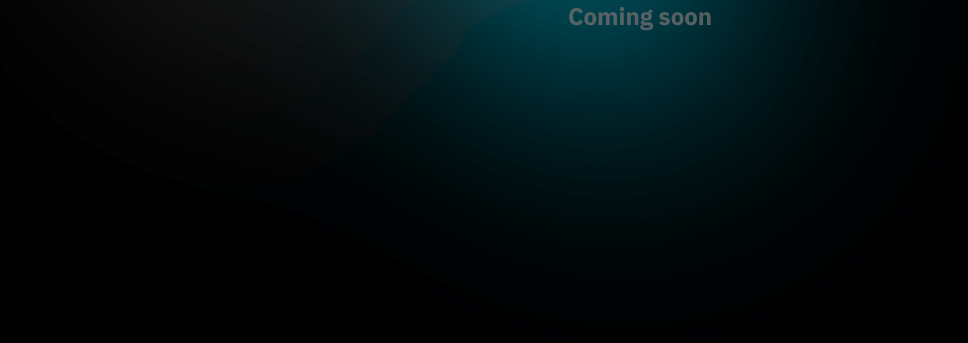
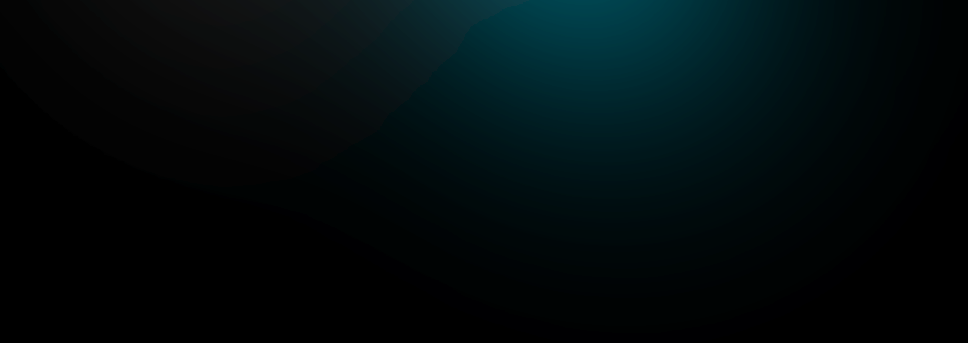
Before and after one commit to PHOOMPHAT-Git/PHE-WEB, a plain HTML site: page index.html in a window 1280 px wide. Shown: the part 454-797 px from the top of the page, without its empty margins (0-968 px from the left). Drawn offline with Linux system fonts and the light colour scheme.

Commit message:
Update index.html

```diff
--- a/index.html
+++ b/index.html
@@ -16,7 +16,7 @@
 <body>
     <div>
         <div class="text-container">PHE WEBSITE</div>
-        <div class="text-container-2">Coming soon</div>
+        <div class="text-container-2"></div>
     </div>
         <div class="gradient-bg">
             <svg xmlns="http://www.w3.org/2000/svg">
```
